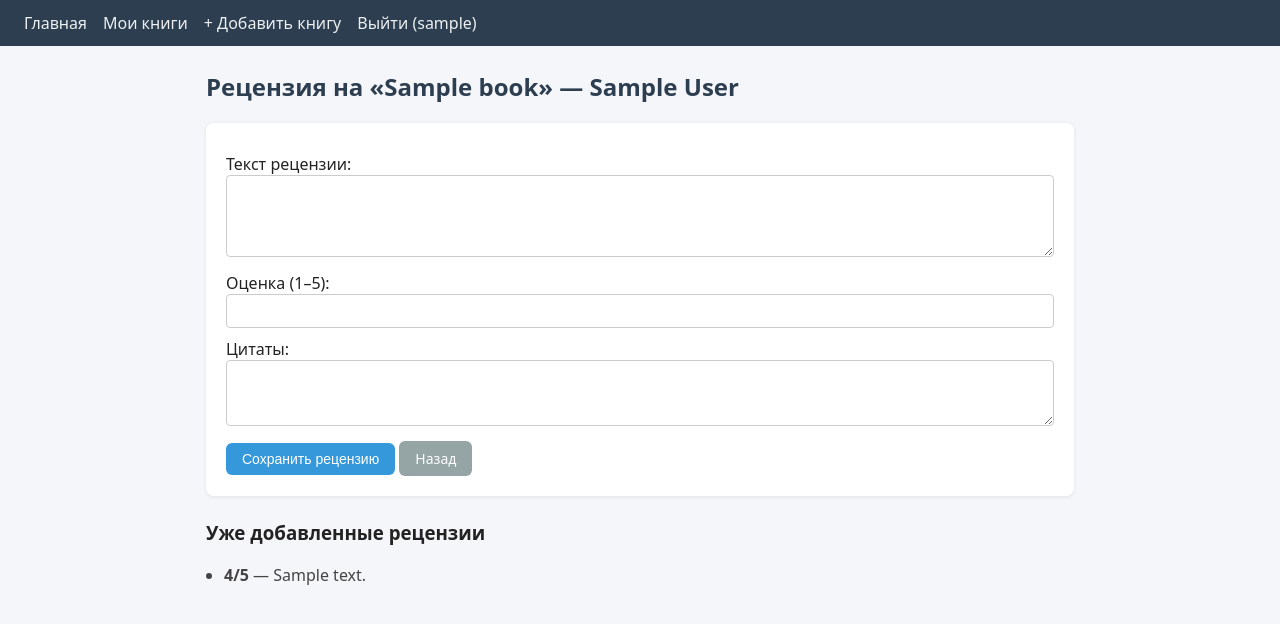
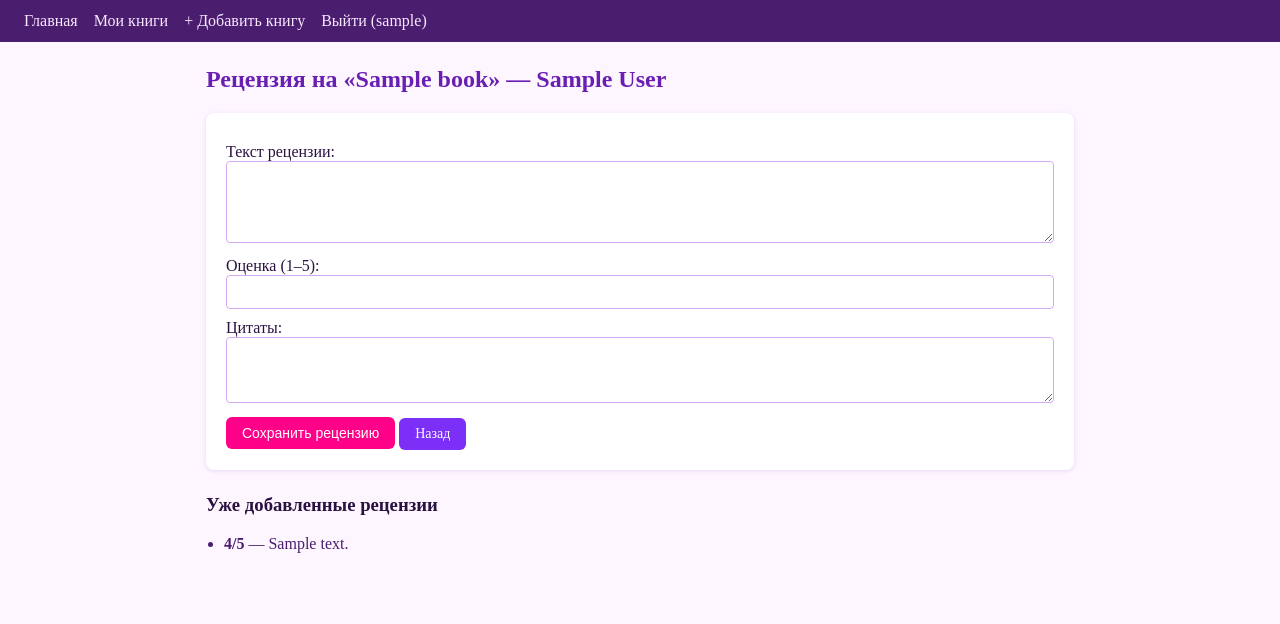
Before and after one commit to Kiwaser/django-work, a Django app: page /book/1/review/ in a window 1280 px wide. Shown: the top 624 px of the page. Run offline with Django 5.2, Linux system fonts and the light colour scheme; a user stored in the database is signed in; tables that the repository leaves empty hold one stand-in row (values such as "Sample post").

Commit message:
Redesign style.css

```diff
--- a/books/forms.py
+++ b/books/forms.py
@@ -7,7 +7,7 @@ from .models import Book, Review
 class BookForm(forms.ModelForm):
     class Meta:
         model = Book
-        fields = ['title', 'author', 'genre', 'status']  # поле user исключено
+        fields = ['title', 'author', 'genre', 'status']
         widgets = {
             'title': forms.TextInput(attrs={'class': 'form-control'}),
             'author': forms.TextInput(attrs={'class': 'form-control'}),
--- a/books/models.py
+++ b/books/models.py
@@ -39,7 +39,7 @@ class Book(models.Model):
 class Review(models.Model):
     book = models.ForeignKey(
         Book,
-        on_delete=models.CASCADE,  # каскадное удаление отзывов при удалении книги
+        on_delete=models.CASCADE,
         related_name='reviews',
         verbose_name='Книга',
     )
--- a/books/views.py
+++ b/books/views.py
@@ -9,12 +9,10 @@ from .forms import BookForm, ReviewForm
 
 
 def home(request):
-    """Промо-страница, доступна всем."""
     return render(request, 'home.html')
 
 
 def register(request):
-    """Регистрация нового пользователя."""
     if request.method == 'POST':
         form = UserCreationForm(request.POST)
         if form.is_valid():
@@ -28,10 +26,6 @@ def register(request):
 
 @login_required
 def dashboard(request):
-    """
-    Список книг ТЕКУЩЕГО пользователя с фильтрацией по статусу.
-    Всегда фильтруем по request.user — чужие данные недоступны.
-    """
     status_filter = request.GET.get('status', 'all')
 
     books = Book.objects.filter(user=request.user)
@@ -39,7 +33,6 @@ def dashboard(request):
     if status_filter in ('want', 'reading', 'done'):
         books = books.filter(status=status_filter)
 
-    # агрегация средней оценки по каждой книге на уровне ORM
     books = books.annotate(avg_rating=Avg('reviews__rating'))
 
     context = {
@@ -52,12 +45,11 @@ def dashboard(request):
 
 @login_required
 def book_add(request):
-    """Добавление книги. Пользователь проставляется автоматически."""
     if request.method == 'POST':
         form = BookForm(request.POST)
         if form.is_valid():
             book = form.save(commit=False)
-            book.user = request.user  # жёсткая привязка к текущему юзеру
+            book.user = request.user
             book.save()
             return redirect('dashboard')
     else:
@@ -67,10 +59,6 @@ def book_add(request):
 
 @login_required
 def review_add(request, book_id):
-    """
-    Добавление рецензии к книге.
-    Доступ только к СВОИМ книгам — фильтр по request.user.
-    """
     book = get_object_or_404(Book, pk=book_id, user=request.user)
 
     if request.method == 'POST':
--- a/manage.py
+++ b/manage.py
@@ -1,11 +1,8 @@
-#!/usr/bin/env python
-"""Django's command-line utility for administrative tasks."""
 import os
 import sys
 
 
 def main():
-    """Run administrative tasks."""
     os.environ.setdefault('DJANGO_SETTINGS_MODULE', 'booktracker.settings')
     try:
         from django.core.management import execute_from_command_line
--- a/static/css/style.css
+++ b/static/css/style.css
@@ -1,27 +1,32 @@
 * { box-sizing: border-box; }
+
 body {
-    font-family: system-ui, -apple-system, "Segoe UI", Roboto, sans-serif;
     margin: 0;
-    background: #f5f6fa;
-    color: #222;
+    background: #fdf6ff;
+    color: #2a1140;
 }
+
 header {
-    background: #2c3e50;
+    background: #4a1d6e;
     padding: 12px 24px;
 }
+
 header nav {
     display: flex;
     gap: 16px;
     align-items: center;
     flex-wrap: wrap;
 }
-header nav a, header nav button {
-    color: #ecf0f1;
+
+header nav a,
+header nav button {
+    color: #f7e8ff;
     text-decoration: none;
     font-weight: 500;
 }
-header nav a:hover { text-decoration: underline; }
-.inline-form { display: inline; }
+
+header nav a:hover,
+.inline-form,
 .link-btn {
     background: none;
     border: none;
@@ -29,15 +34,18 @@ header nav a:hover { text-decoration: underline; }
     font: inherit;
     padding: 0;
 }
+
 main {
     max-width: 900px;
     margin: 24px auto;
     padding: 0 16px;
 }
-h1, h2 { color: #2c3e50; }
+
+h1, h2 { color: #6a1fb3; }
+
 .btn {
     display: inline-block;
-    background: #3498db;
+    background: #f08;
     color: #fff;
     padding: 8px 16px;
     border-radius: 6px;
@@ -46,54 +54,72 @@ h1, h2 { color: #2c3e50; }
     cursor: pointer;
     font-size: 14px;
 }
-.btn:hover { background: #2980b9; }
-.btn-secondary { background: #95a5a6; }
-.btn-secondary:hover { background: #7f8c8d; }
+
+.btn:hover { background: #c2187a; }
+
+.btn-secondary { background: #7b2ff7; }
+
+.btn-secondary:hover { background: #5a1fd0; }
+
 .btn-small { padding: 4px 10px; font-size: 13px; }
+
 .form-card {
     background: #fff;
     padding: 20px;
     border-radius: 8px;
-    box-shadow: 0 1px 4px rgba(0,0,0,.08);
+    box-shadow: 0 1px 4px rgba(106,31,179,.15);
     margin-bottom: 24px;
 }
+
 .form-card p { margin: 10px 0; }
-.form-control, input, select, textarea {
+
+.form-control,
+input,
+select,
+textarea {
     width: 100%;
     padding: 8px;
-    border: 1px solid #ccc;
+    border: 1px solid #d4a8f5;
     border-radius: 4px;
     font-size: 14px;
 }
+
 .filters {
     display: flex;
     gap: 10px;
     margin-bottom: 16px;
     flex-wrap: wrap;
 }
+
 .filters a {
     padding: 6px 12px;
-    background: #ecf0f1;
+    background: #f3d9ff;
     border-radius: 20px;
     text-decoration: none;
-    color: #2c3e50;
+    color: #6a1fb3;
     font-size: 14px;
 }
-.filters a.active { background: #3498db; color: #fff; }
+
+.filters a.active { background: #e0559b; color: #fff; }
+
 .book-card {
     background: #fff;
     padding: 16px;
     border-radius: 8px;
     margin-bottom: 16px;
-    box-shadow: 0 1px 4px rgba(0,0,0,.08);
+    box-shadow: 0 1px 4px rgba(106,31,179,.15);
 }
+
 .book-card h3 { margin-top: 0; }
-.reviews { padding-left: 18px; color: #444; }
+
+.reviews { padding-left: 18px; color: #4a1d6e; }
+
 .reviews li { margin-bottom: 8px; }
+
 blockquote {
-    border-left: 3px solid #3498db;
+    border-left: 3px solid #e0559b;
     margin: 6px 0;
     padding-left: 10px;
-    color: #666;
+    color: #7b2ff7;
     font-style: italic;
 }
```
Also changed, not shown: 1 other file.
